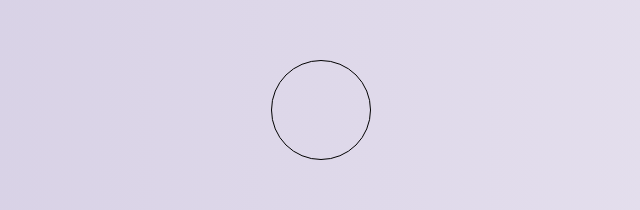
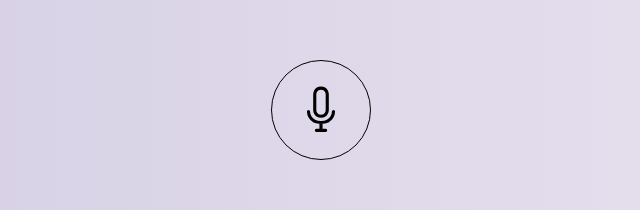
Before and after one commit to forsifall/dictaphone, a Next.js app: page / in a window 1280 px wide. Shown: the part 290-500 px from the top of the page, without its empty margins (319-959 px from the left). Built offline with nearby package versions, Linux system fonts and the light colour scheme.

Commit message:
настроил стили, сделал базовую разметку

```diff
--- a/next.config.ts
+++ b/next.config.ts
@@ -1,7 +1,11 @@
 import type { NextConfig } from "next";
+import path from "path";
 
 const nextConfig: NextConfig = {
   /* config options here */
+  sassOptions: {
+    includePaths: [path.join(__dirname,"src/styles")]
+  },
   devIndicators: false
 };
 
--- a/src/app/layout.tsx
+++ b/src/app/layout.tsx
@@ -1,6 +1,6 @@
 import type { Metadata } from "next";
 import { Nunito } from "next/font/google";
-import "../../styles/globals.css";
+import "../styles/_globals.scss";
 import "../../node_modules/bootstrap/dist/css/bootstrap.min.css"
 
 const nunito = Nunito({
--- a/src/components/dictaphone/dictaphone.scss
+++ b/src/components/dictaphone/dictaphone.scss
@@ -1,10 +1,15 @@
+
+@use "mixin" as *;
+
 .dictaphone-size {
     width: 100px;
     height: 100px;
+    border: 1px solid black;
 }
 
 .dictaphone-section {
     @extend .dictaphone-size;
+    @include flex-center;
     border-radius: 50%;
-    border: 1px solid black;
+    cursor: pointer;
 }
--- a/src/components/dictaphone/dictaphone.tsx
+++ b/src/components/dictaphone/dictaphone.tsx
@@ -1,7 +1,10 @@
 import "./dictaphone.scss"
+import Image from "next/image"
 
 export default function Dictaphone() {
   return (
-    <div className="dictaphone-section"></div>
+    <div className="dictaphone-section">
+        <Image alt="microphone" src="/microphone.svg" width={50} height={50} />
+    </div>
   )
 }
--- /dev/null
+++ b/src/styles/_mixin.scss
@@ -0,0 +1,5 @@
+@mixin flex-center {
+    display: flex;
+    justify-content: center;
+    align-items: center;
+}
```
Also changed, not shown: src/styles/_globals.scss (renamed from styles/globals.css), 1 other file (tests, documents, lock files or other folders).
